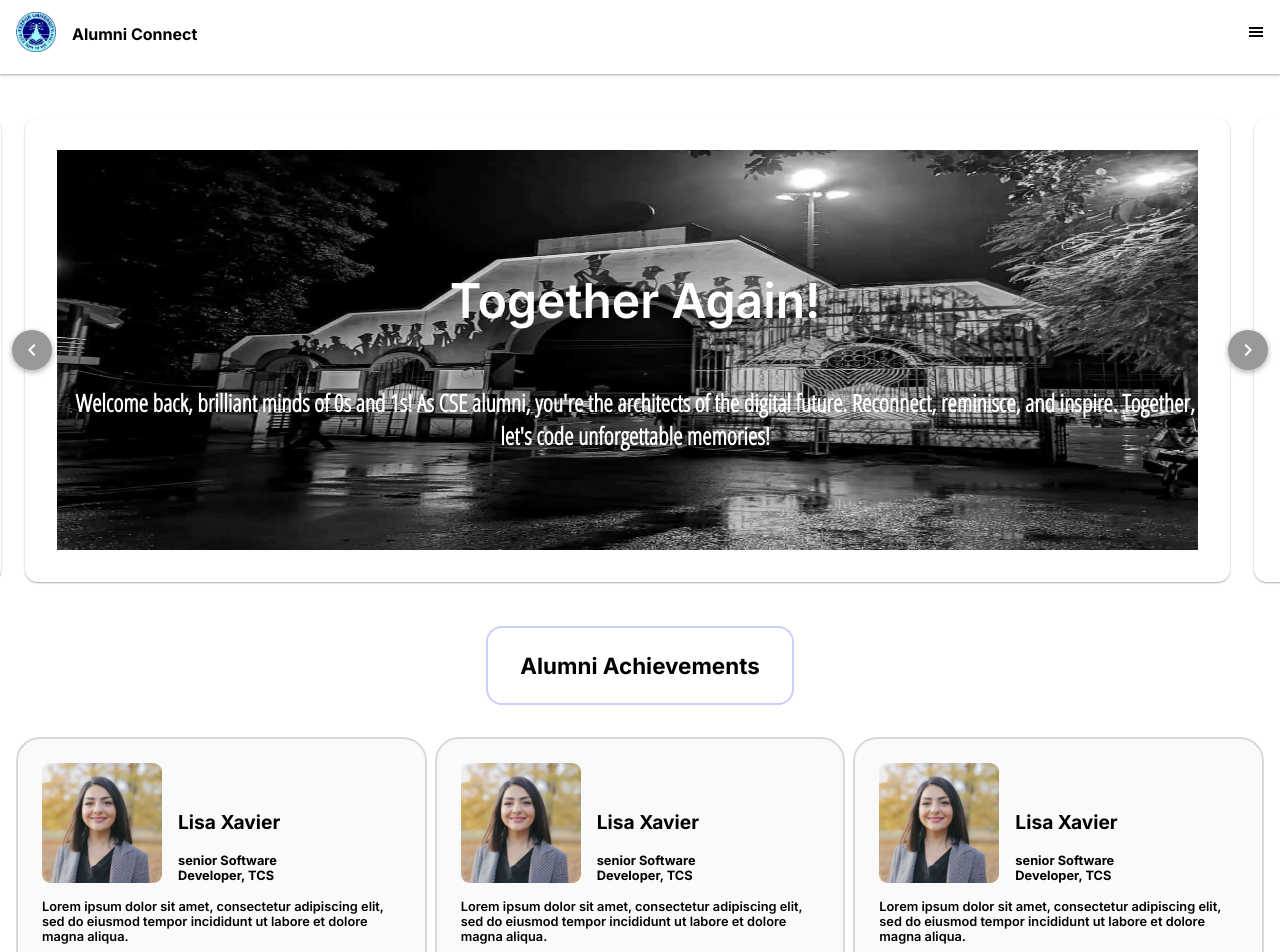
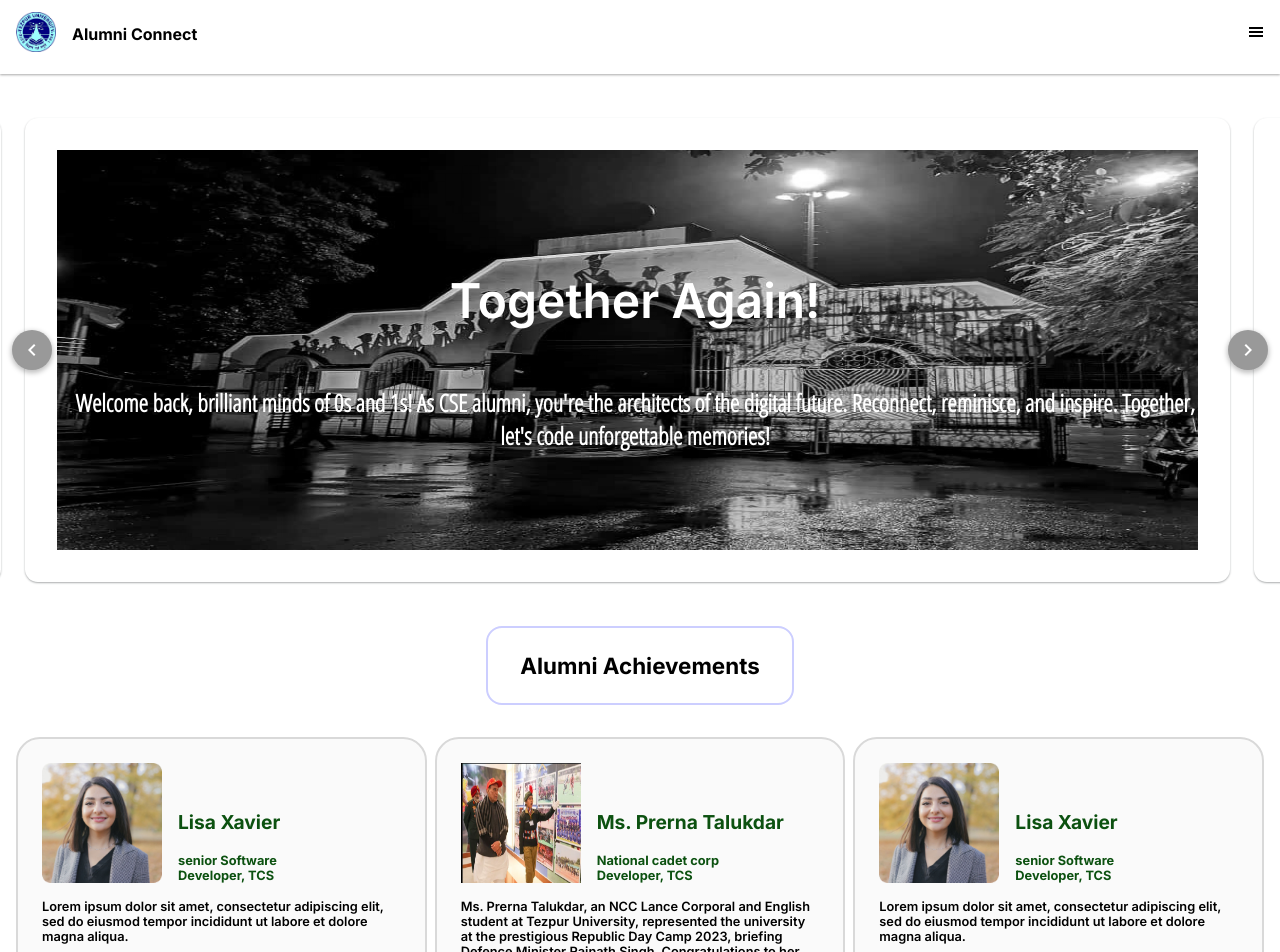
Before and after one commit to Heavy108/Alumn, a Next.js app in the folder alumn/: page /Home in a window 1280 px wide. Shown: the top 952 px of the page. Built offline with nearby package versions, Linux system fonts and the light colour scheme; no server answers; the database is empty.

Commit message:
caching management finally works

```diff
--- a/alumn/src/Components/Achievements.jsx
+++ b/alumn/src/Components/Achievements.jsx
@@ -18,7 +18,7 @@ function Achievement() {
       <div className={style.wrapper}>
 
       {Data.map((t, index) => (
-        <div className={style.card} key={index}>
+        <Link href={t.Link} className={style.card} key={index}>
           <div className={style.upper}>
             <Image
 
@@ -37,7 +37,7 @@ function Achievement() {
             </div>
           </div>
           <p>{t.Detail}</p>
-        </div>
+        </Link>
       ))}
 
       </div>
--- a/alumn/src/Components/Carousels.jsx
+++ b/alumn/src/Components/Carousels.jsx
@@ -22,7 +22,7 @@ const items = [
 
 const Card = (props) => {
   return (<>
-  <li className="card">
+  <li className="card" key={props.ind}>
     <div className="Introduction">
     <h2>Together Again!</h2>
     <p
@@ -99,7 +99,7 @@ const Carasoul = () => {
       </div>
       <ul onAnimationEnd={handleAnimationEnd} className={`${moveClass} carousel`}>
         {carouselItems.map((t, index) =>
-          <Card key={ index} image={t.image}  />
+          <Card key={ index} image={t.image} ind={index} />
         )}
       </ul>
     </div>
--- a/alumn/src/Components/Events.jsx
+++ b/alumn/src/Components/Events.jsx
@@ -4,7 +4,7 @@ import Title from "./Title";
 import Button from "./Button";
 import Link from "next/link";
 import sty from "@/css/button.module.css";
-
+export const revalidate = 0;
 function Event_Card({ data }) {
   return (
     <>
--- a/alumn/src/Components/Gallery.jsx
+++ b/alumn/src/Components/Gallery.jsx
@@ -7,6 +7,7 @@ import Link from "next/link";
 import style from "@/css/Gallery.module.css";
 import sty from "@/css/button.module.css";
 
+export const revalidate = 0;
 function Gallery({ data }) {
   console.log(typeof(data))
   const [isOpen, setIsOpen] = useState(false);
--- a/alumn/src/Js/Data.js
+++ b/alumn/src/Js/Data.js
@@ -1,6 +1,7 @@
 
 export const Data = [
   {
+    Link: "https://www.linkedin.com/posts/tezpur-university_ms-prerna-talukdar-an-ncc-cadet-lance-activity-7025068587203584000-7sn5/",
     image: "/Profile.png",
     name: "Lisa Xavier",
     Designation: "senior Software",
@@ -9,15 +10,17 @@ export const Data = [
       "Lorem ipsum dolor sit amet, consectetur adipiscing elit, sed do eiusmod tempor incididunt ut labore et dolore magna aliqua.",
   },
   {
-    image: "/Profile.png",
-    name: "Lisa Xavier",
-    Designation: "senior Software",
+    Link: "https://www.linkedin.com/posts/tezpur-university_ms-prerna-talukdar-an-ncc-cadet-lance-activity-7025068587203584000-7sn5/",
+    image: "/Event/achievement.png",
+    name: "Ms. Prerna Talukdar",
+    Designation: "National cadet corp",
     position: "Developer, TCS",
     Detail:
-      "Lorem ipsum dolor sit amet, consectetur adipiscing elit, sed do eiusmod tempor incididunt ut labore et dolore magna aliqua.",
+      "Ms. Prerna Talukdar, an NCC Lance Corporal and English student at Tezpur University, represented the university at the prestigious Republic Day Camp 2023, briefing Defence Minister Rajnath Singh. Congratulations to her for this remarkable achievement!",
   },
   {
-    image:"/Profile.png",
+    Link: "https://www.linkedin.com/posts/tezpur-university_ms-prerna-talukdar-an-ncc-cadet-lance-activity-7025068587203584000-7sn5/",
+    image: "/Profile.png",
     name: "Lisa Xavier",
     Designation: "senior Software",
     position: "Developer, TCS",
--- a/alumn/src/app/DashBoard/EventsPage/page.jsx
+++ b/alumn/src/app/DashBoard/EventsPage/page.jsx
@@ -4,7 +4,7 @@ import { fetchData } from "@/app/api/Eventdata/route";
 import Link from "next/link";
 import { CiSearch } from "react-icons/ci";
 
-
+export const revalidate = 0;
 async function EventPage(){
     const data =await fetchData()
     console.log(typeof(data))
--- a/alumn/src/css/Achievement.module.css
+++ b/alumn/src/css/Achievement.module.css
@@ -5,6 +5,8 @@
 
 }
 .card{
+    color: rgb(12, 81, 16);
+    text-decoration: none;
     border: 2px solid #d9d9d9;
     padding: 1rem;
     background-color: #fafafa;
```
Also changed, not shown: alumn/src/dbConfig/dbConfig.js (+0 -13 lines), alumn/public/Event/achievement.png (added).
